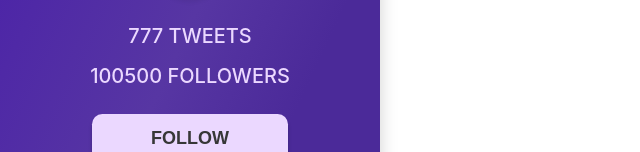
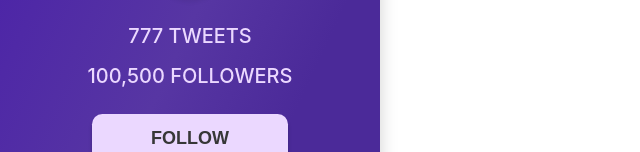
Before and after one commit to Filatov44/test-goit, a React (Create React App) app: page / in a window 1280 px wide. Shown: the part 260-412 px from the top of the page, without its empty margins (0-640 px from the left). Built offline with nearby package versions, Linux system fonts and the light colour scheme.

Commit message:
add followers format

```diff
--- a/src/components/App.jsx
+++ b/src/components/App.jsx
@@ -4,7 +4,7 @@ import UserCard from "./UserCard/UserCard";
 export const App = () => {
   return (
     <div>
-   <UserCard/>
+		<UserCard/>
     </div>
   );
 };
--- a/src/components/UserCard/UserCard.jsx
+++ b/src/components/UserCard/UserCard.jsx
@@ -13,6 +13,7 @@ export default function UserCard () {
 
 	const [valueFollowers, setValueFollowers] = useState(parseInt(localStorage.getItem("followers")) || 100500);
 
+	const numFollowers = new Intl.NumberFormat('en-US').format(valueFollowers)
 
 
 	const addFollow = () => {
@@ -23,7 +24,6 @@ export default function UserCard () {
 		setValueFollowers(value)
 		setFollow(isFollow);
 
-		console.log(value);
 		localStorage.setItem("followers", JSON.stringify(value));
 		localStorage.setItem("isfollow", JSON.stringify(isFollow));
 	};
@@ -46,7 +46,7 @@ export default function UserCard () {
 		<Logo/>
 		<UserAvatar/>
 		<TextInfo quantity={"777"} value = {"tweets"} mb = {"16"}/>
-		<TextInfo quantity={valueFollowers} value = {"followers"} mb = {"26"}/>
+		<TextInfo quantity={numFollowers} value = {"followers"} mb = {"26"}/>
 		{follow ? <ButtonCounter btnTitle="following" bgcActive=" #5CD3A8" bgchActive="#9DE4CA" onClick={delFollow}/>: <ButtonCounter btnTitle="follow" bgcActive="" bgchActive="" onClick={addFollow}/>}
 		</ContainerUserCard>
 	)
```
Also changed, not shown: src/components/UserAvatar/UserAvatar.styled.jsx (+1 -6 lines).
